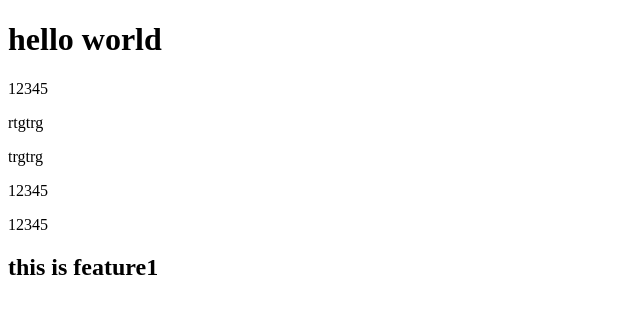
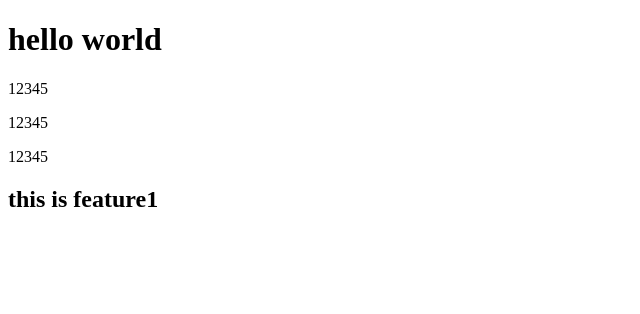
Before and after one commit to ANGELO619/CODECAMP-7-Homework, a plain HTML site: page Homework/gittest.html in a window 1280 px wide. Shown: the whole page, without its empty margins (0-640 px from the left). Drawn offline with Linux system fonts and the light colour scheme.

Commit message:
remove two line i Please enter the commit message for your changes. Lines starting

```diff
--- a/Homework/gittest.html
+++ b/Homework/gittest.html
@@ -10,8 +10,6 @@
 <body>
   <h1>hello world</h1>
   <p>12345</p>
-  <p>rtgtrg</p>
-  <p>trgtrg</p>
   <p>12345</p>
   <p>12345</p>
 
```
